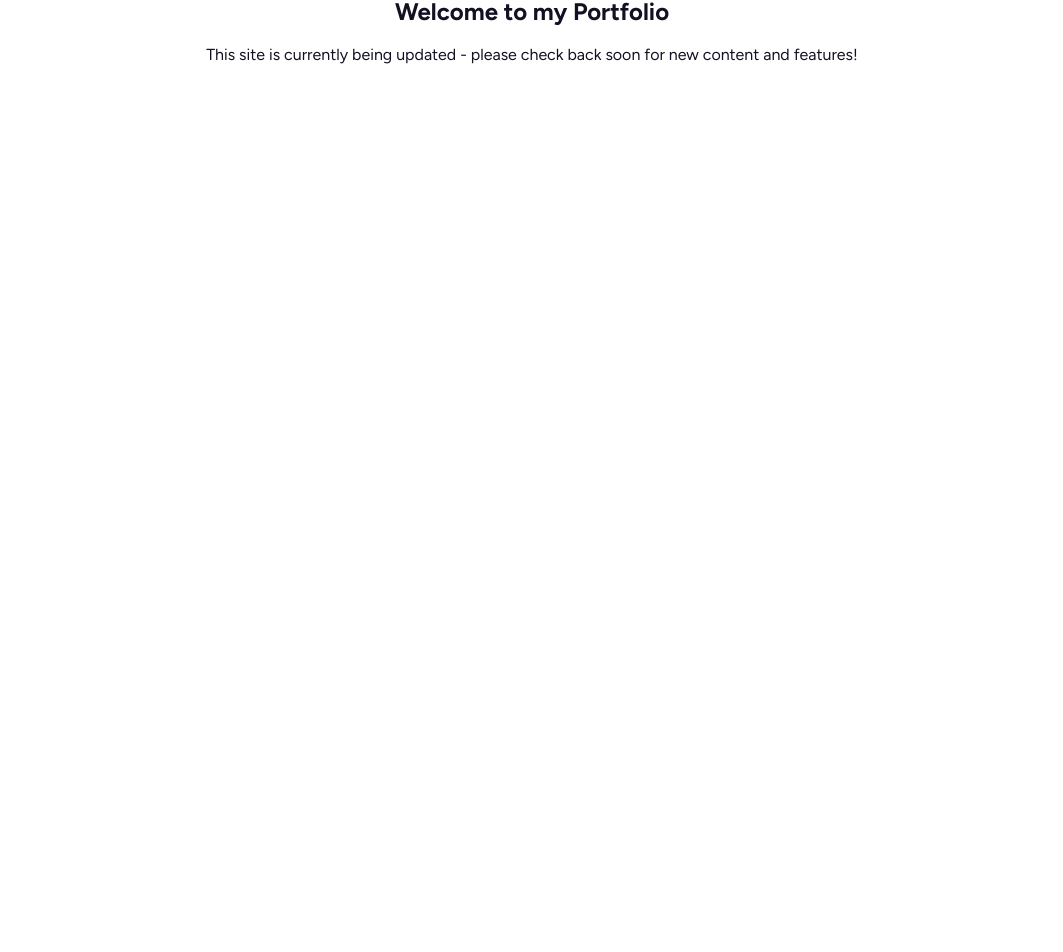
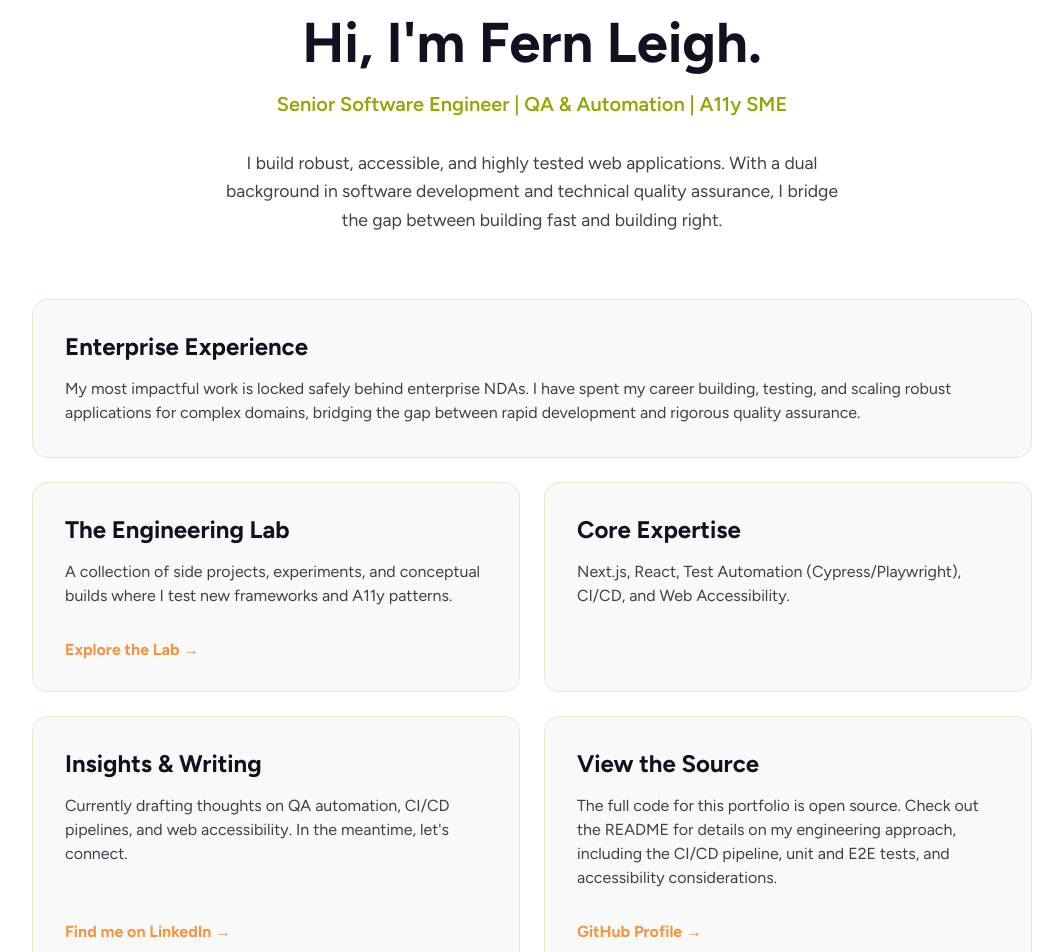
Before and after one commit to aurorastormbutterfly/fern-leigh-dev, a Next.js app: page / in a window 1280 px wide. Shown: the part 222-1174 px from the top of the page, without its empty margins (108-1171 px from the left). Before the commit the page ends 800 px from the top, so only its background shows below. Built offline with nearby package versions, Linux system fonts and the light colour scheme.

Commit message:
add content to home page

```diff
--- a/src/app/page.module.scss
+++ b/src/app/page.module.scss
@@ -1,13 +1,118 @@
-@import '../styles/variables';
+@import "../styles/Variables";
 
 .container {
+  display: flex;
+  flex-direction: column;
+  gap: 3rem;
+  max-width: 1000px;
+  margin: 0 auto;
   padding: 1rem;
 
   @media (min-width: $breakpoint-md) {
-    padding: 2rem;
+    padding: 4rem 2rem;
   }
 }
 
 .hero {
-  text-align: center;
+  display: flex;
+  flex-direction: column;
+  gap: 1rem;
+
+  h1 {
+    font-size: clamp(2rem, 5vw, 3.5rem);
+    margin: 0;
+  }
+
+  .tagline {
+    font-size: 1.25rem;
+    font-weight: 600;
+    color: $midFern;
+    margin: 0;
+  }
+
+  .bio {
+    font-size: 1.1rem;
+    line-height: 1.6;
+    opacity: 0.8;
+  }
+
+  @media (min-width: $breakpoint-md) {
+    align-items: center;
+
+    .bio {
+      max-width: 50vw;
+      text-align: center;
+    }
+  }
 }
+
+.bentoGrid {
+  display: grid;
+  grid-template-columns: 1fr;
+  gap: 1.5rem;
+
+  @media (min-width: $breakpoint-md) {
+    grid-template-columns: repeat(2, 1fr);
+  }
+}
+
+.card {
+  background: rgba(
+    128,
+    128,
+    128,
+    0.05
+  ); /* Neutral glass feel for both themes */
+  border: 1px solid rgba($midFern, 0.2);
+  border-radius: 16px;
+  padding: 2rem;
+  display: flex;
+  flex-direction: column;
+  gap: 1rem;
+  transition:
+    transform 0.2s ease,
+    background 0.2s ease,
+    border-color 0.2s ease;
+
+  &:hover {
+    background: rgba(
+      $darkFern,
+      0.1
+    ); /* Subtle tint that works in both themes */
+    border-color: rgba($brightFern, 0.5);
+    transform: translateY(-2px);
+  }
+
+  h2 {
+    font-size: 1.5rem;
+    margin: 0;
+  }
+
+  p {
+    margin: 0;
+    line-height: 1.5;
+    opacity: 0.8;
+    flex-grow: 1; /* Pushes the link to the bottom */
+  }
+}
+
+.link {
+  display: inline-block;
+  margin-top: 1rem;
+  font-weight: bold;
+  text-decoration: none;
+  color: $brightRust;
+  transition: color 0.2s ease;
+
+  &:hover {
+    text-decoration: underline;
+    color: lighten($brightRust, 10%);
+  }
+}
+
+/* Span specific cards on larger screens to create the "Bento" look */
+@media (min-width: $breakpoint-md) {
+  .experience {
+    grid-column: span 2;
+  }
+}
--- a/src/app/page.tsx
+++ b/src/app/page.tsx
@@ -1,14 +1,86 @@
+import Link from "next/link";
 import styles from "./page.module.scss";
 
 export default function Home() {
   return (
     <div className={styles.container}>
       <section className={styles.hero}>
-        <h1>Welcome to my Portfolio</h1>
-        <p>
-          This site is currently being updated - please check back soon for new
-          content and features!
+        <h1>Hi, I'm Fern Leigh.</h1>
+        <p className={styles.tagline}>
+          Senior Software Engineer | QA & Automation | A11y SME
         </p>
+        <p className={styles.bio}>
+          I build robust, accessible, and highly tested web applications. With a
+          dual background in software development and technical quality
+          assurance, I bridge the gap between building fast and building right.
+        </p>
+      </section>
+
+      {/* Dashboard / Bento Grid Section */}
+      <section className={styles.bentoGrid}>
+        {/* The NDA / Experience Card (Spans two columns on desktop) */}
+        <div className={`${styles.card} ${styles.experience}`}>
+          <h2>Enterprise Experience</h2>
+          <p>
+            My most impactful work is locked safely behind enterprise NDAs. I
+            have spent my career building, testing, and scaling robust
+            applications for complex domains, bridging the gap between rapid
+            development and rigorous quality assurance.
+          </p>
+        </div>
+
+        {/* The "Lab" Card for your smaller learning projects */}
+        <div className={`${styles.card} ${styles.lab}`}>
+          <h2>The Engineering Lab</h2>
+          <p>
+            A collection of side projects, experiments, and conceptual builds
+            where I test new frameworks and A11y patterns.
+          </p>
+          <Link href="/portfolio" className={styles.link}>
+            Explore the Lab &rarr;
+          </Link>
+        </div>
+
+        <div className={`${styles.card} ${styles.skills}`}>
+          <h2>Core Expertise</h2>
+          <p>
+            Next.js, React, Test Automation (Cypress/Playwright), CI/CD, and Web
+            Accessibility.
+          </p>
+        </div>
+
+        <div className={`${styles.card} ${styles.blogTeaser}`}>
+          <h2>Insights & Writing</h2>
+          <p>
+            Currently drafting thoughts on QA automation, CI/CD pipelines, and
+            web accessibility. In the meantime, let's connect.
+          </p>
+          <a
+            href="https://www.linkedin.com/in/fern-leigh-c-666b4657/"
+            target="_blank"
+            rel="noopener noreferrer"
+            className={styles.link}
+          >
+            Find me on LinkedIn &rarr;
+          </a>
+        </div>
+
+        <div className={`${styles.card} ${styles.github}`}>
+          <h2>View the Source</h2>
+          <p>
+            The full code for this portfolio is open source. Check out the
+            README for details on my engineering approach, including the CI/CD
+            pipeline, unit and E2E tests, and accessibility considerations.
+          </p>
+          <a
+            href="https://github.com/aurorastormbutterfly"
+            target="_blank"
+            rel="noopener noreferrer"
+            className={styles.link}
+          >
+            GitHub Profile &rarr;
+          </a>
+        </div>
       </section>
     </div>
   );
```
